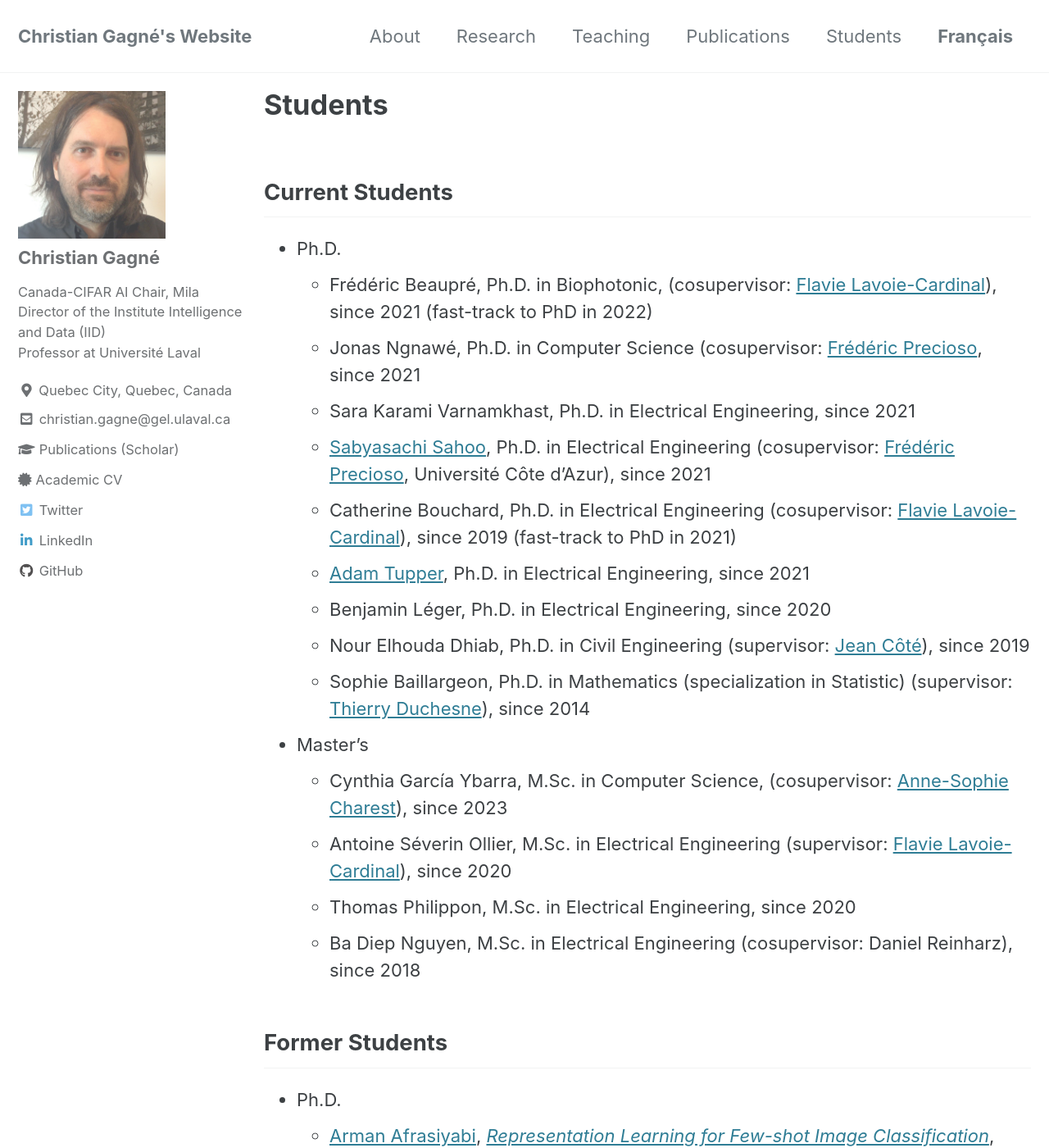
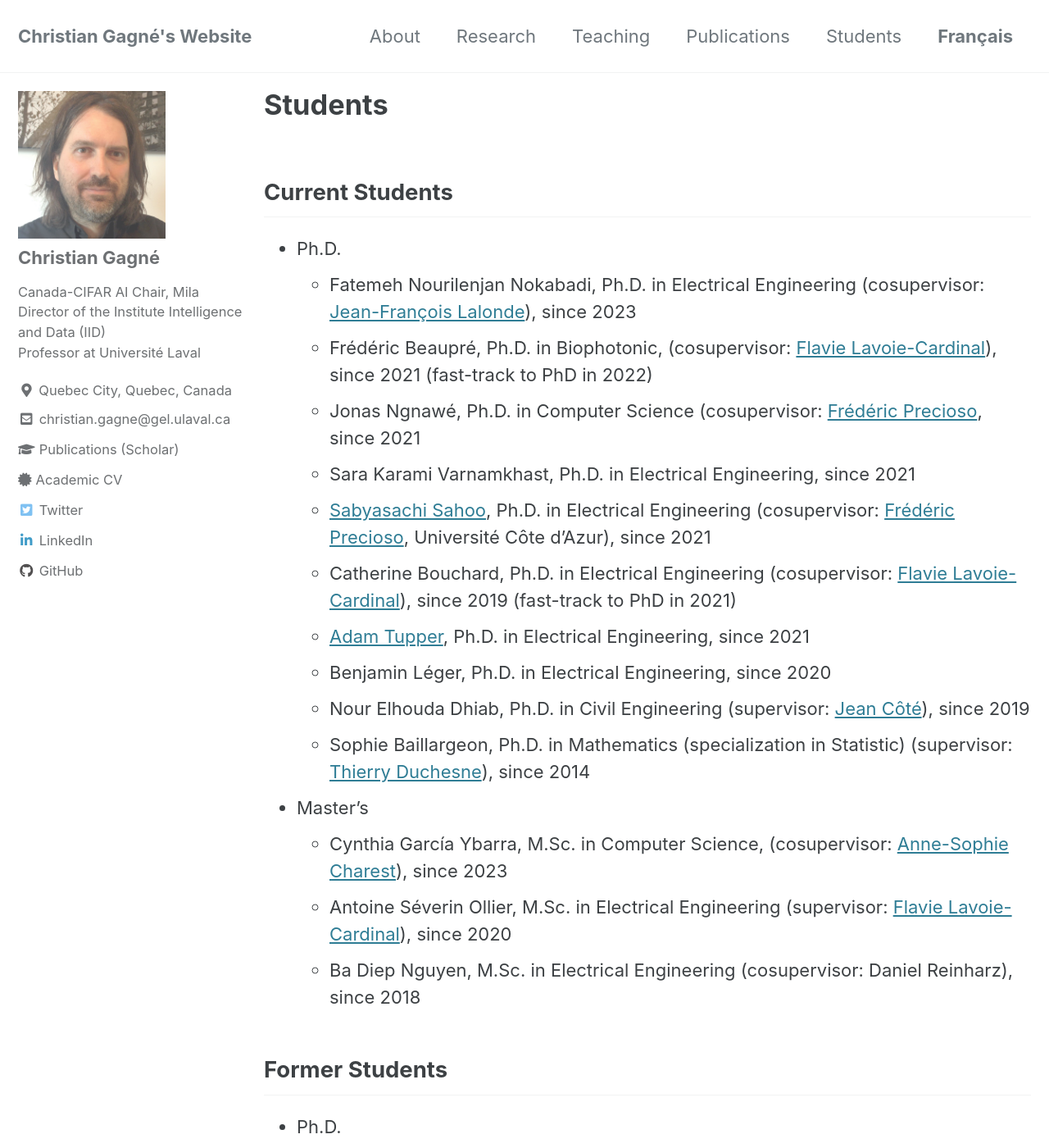
Before and after one commit to chgagne/english, a Jekyll site: the page built from _pages/students.md, in a window 1280 px wide and 1400 px high. Shown: the whole window at 82% size. Built offline with Jekyll 4.4.1, drawn with Linux system fonts in a browser that asks for light colours; cached includes are drawn as plain includes; some of the changed text lies outside the part shown.

Commit message:
Update May 2023.

```diff
--- a/_pages/students.md
+++ b/_pages/students.md
@@ -6,6 +6,7 @@ title: "Students"
 ## Current Students
 
 - Ph.D.
+    - Fatemeh Nourilenjan Nokabadi, Ph.D. in Electrical Engineering (cosupervisor: [Jean-François Lalonde](http://vision.gel.ulaval.ca/~jflalonde/)), since 2023
     - Frédéric Beaupré, Ph.D. in Biophotonic, (cosupervisor: [Flavie Lavoie-Cardinal](https://cervo.ulaval.ca/fr/flavie-lavoie-cardinal)), since 2021 (fast-track to PhD in 2022)
     - Jonas Ngnawé, Ph.D. in Computer Science (cosupervisor: [Frédéric Precioso](https://www.i3s.unice.fr/~precioso/), since 2021
     - Sara Karami Varnamkhast, Ph.D. in Electrical Engineering, since 2021
@@ -18,7 +19,6 @@ title: "Students"
 - Master's
     - Cynthia García Ybarra, M.Sc. in Computer Science, (cosupervisor: [Anne-Sophie Charest](https://www.mat.ulaval.ca/departement-et-professeurs/direction-personnel-et-etudiants/professeurs/fiche-de-professeur/anne-sophie-charest-84)), since 2023
     - Antoine Séverin Ollier, M.Sc. in Electrical Engineering (supervisor: [Flavie Lavoie-Cardinal](https://cervo.ulaval.ca/fr/flavie-lavoie-cardinal)), since 2020
-    - Thomas Philippon, M.Sc. in Electrical Engineering, since 2020
     - Ba Diep Nguyen, M.Sc. in Electrical Engineering (cosupervisor: Daniel Reinharz), since 2018
 
 ## Former Students
@@ -38,6 +38,7 @@ title: "Students"
     - [Meysam Argany](https://profile.ut.ac.ir/en/~argany), [*Development of a GIS-based method for sensor network deployment and coverage optimization*](http://hdl.handle.net/20.500.11794/25829), Ph.D. in Geomatic Sciences (supervisor: [Mir Abolfazl Mostafavi](https://www.scg.ulaval.ca/mir-abolfazl-mostafavi)), 2015
     - Darwin Brochero, [*Hydroinformatics and diversity in hydrological ensemble prediction systems*](http://hdl.handle.net/20.500.11794/24547), Ph.D. in Water Engineering (supervisor: [François Anctil](https://www.gci.ulaval.ca/departement-et-professeurs/professeurs-et-personnel/professeurs/fiche/show/anctil-francois/)), 2013
 - Master's
+    - Thomas Philippon, *Robustesse des mécanismes de défense adverse basés sur les ensembles de réseaux de neurones*, M.Sc. in Electrical Engineering, 2023
     - Cyril Blanc, [*Caractérisation automatique d'immeuble depuis une image de façade*](http://hdl.handle.net/20.500.11794/73352), M.Sc. in Electrical Engineering (supervisor: [Jean-François Lalonde](http://vision.gel.ulaval.ca/~jflalonde/)), 2022
     - Mohamed Abderrahmen Abid, [*Diverse Image Generation with Very Low Resolution Conditioning*](http://hdl.handle.net/20.500.11794/70396), M.Sc. in Electrical Engineering, 2021
     - Gabriel Leclerc, [*Apprendre de données positives et non étiquetées: application à la segmentation et la détection d’événements calciques*](http://hdl.handle.net/20.500.11794/69813), M.Sc. in Electrical Engineering (cosupervisor: [Flavie Lavoie-Cardinal](https://cervo.ulaval.ca/fr/flavie-lavoie-cardinal)), 2021
```
Also changed, not shown: 1 other file.
